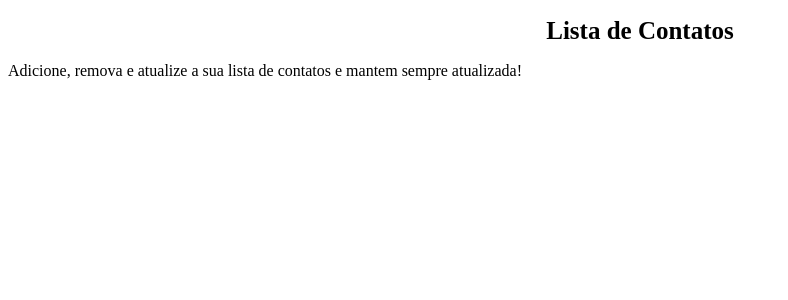
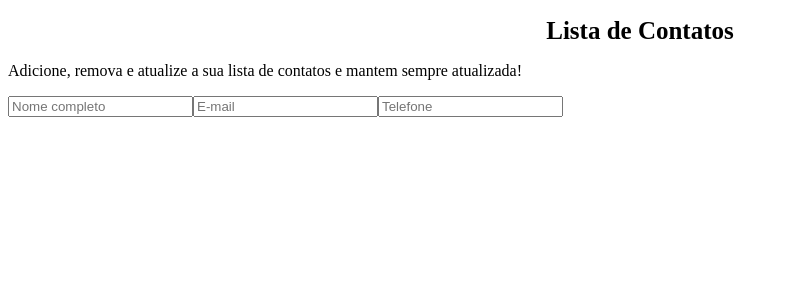
Before and after one commit to mfjaconis/lista_de_contatos_react, a React (Vite) app: page / in a window 1280 px wide. Shown: the top 300 px of the page, without its empty margins (0-788 px from the left). Built offline with nearby package versions, Linux system fonts and the light colour scheme.

Commit message:
criando a base do formulário

```diff
--- a/src/App.tsx
+++ b/src/App.tsx
@@ -1,9 +1,11 @@
-import Header from "./components/Header/index";
+import ContactFormManager from "./components/ContactFormManager";
+import Header from "./components/Header";
 
 function App() {
 	return (
 		<>
 			<Header />
+			<ContactFormManager />
 		</>
 	);
 }
--- /dev/null
+++ b/src/components/ContactFormManager/index.tsx
@@ -0,0 +1,15 @@
+function ContactFormManager() {
+	return (
+		<>
+			<main>
+				<form>
+					<input type="text" placeholder="Nome completo" />
+					<input type="email" placeholder="E-mail" />
+					<input type="text" placeholder="Telefone" />
+				</form>
+			</main>
+		</>
+	);
+}
+
+export default ContactFormManager;
```
